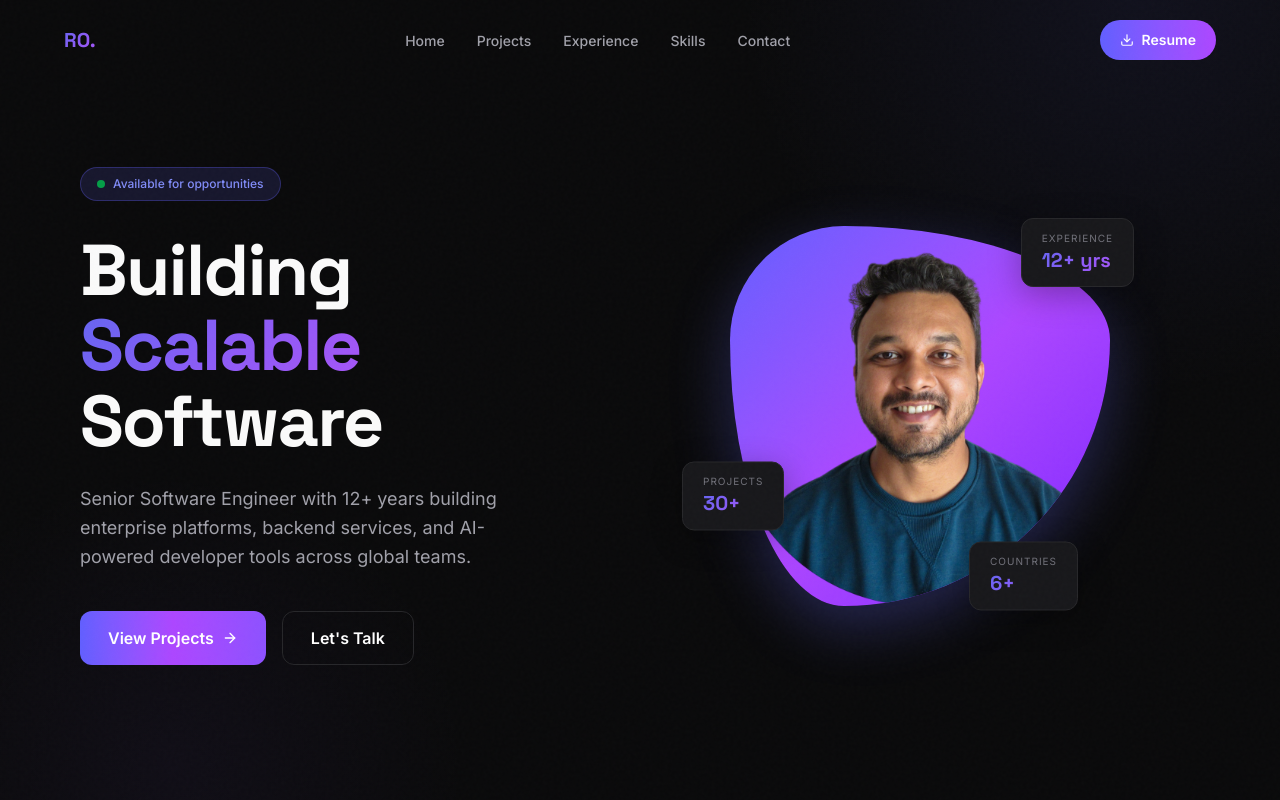
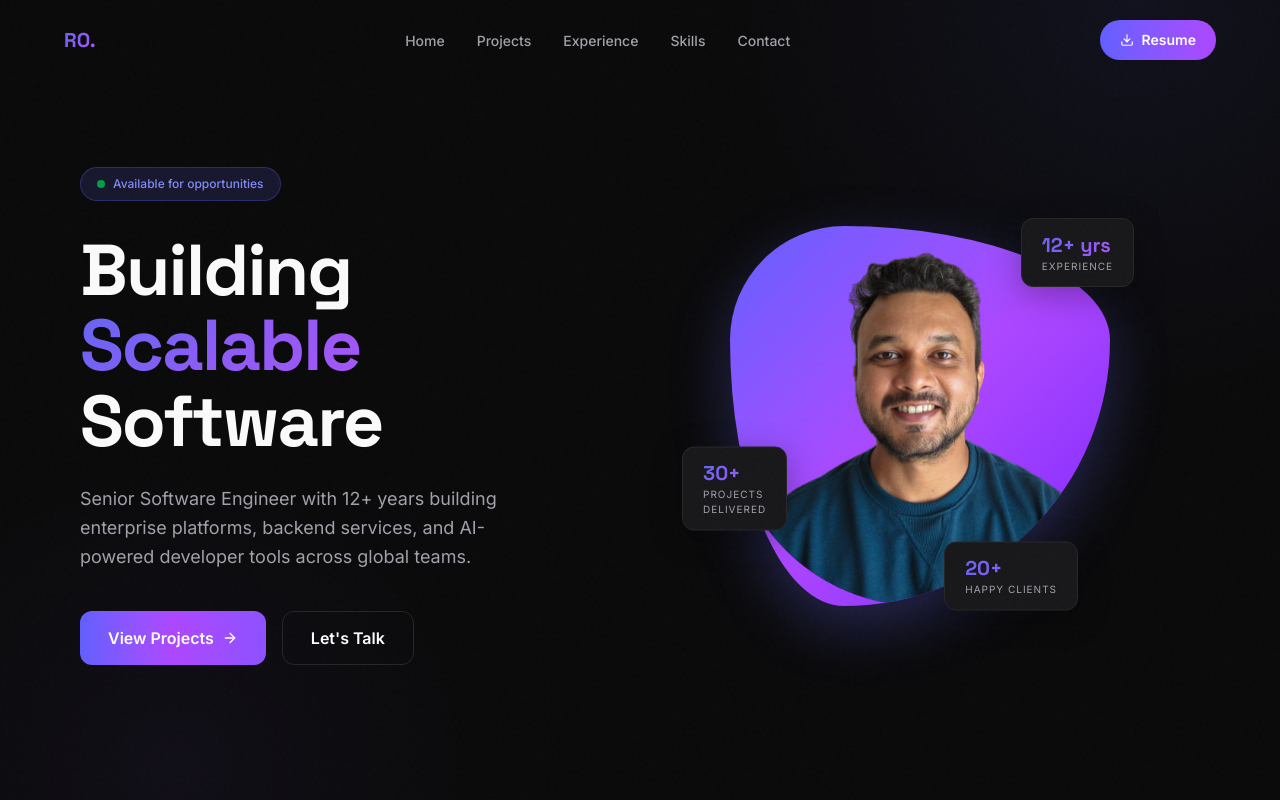
Before and after one commit to rajeshojha/portfolio, a Next.js app: page / in a window 1280 px wide. Shown: the top 800 px of the page. Built offline with nearby package versions, Linux system fonts and the light colour scheme.

Commit message:
updated hero section

```diff
--- a/src/components/Hero.tsx
+++ b/src/components/Hero.tsx
@@ -78,34 +78,37 @@ export default function Hero() {
           {/* Floating cards */}
           <div className="absolute -top-2 -right-6 animate-float">
             <div className="px-5 py-3 bg-[var(--color-card)] border border-[var(--color-border)] rounded-xl shadow-[0_8px_32px_rgba(0,0,0,0.3)]">
-              <div className="text-[10px] uppercase tracking-widest text-[var(--color-muted)]">
-                Experience
-              </div>
               <div className="font-['Space_Grotesk',sans-serif] text-xl font-bold gradient-text">
                 12+ yrs
+              </div>
+              <div className="text-[10px] uppercase tracking-widest text-[var(--color-secondary)]">
+                Experience
               </div>
             </div>
           </div>
 
           <div className="absolute bottom-16 -left-12 animate-float-delayed">
             <div className="px-5 py-3 bg-[var(--color-card)] border border-[var(--color-border)] rounded-xl shadow-[0_8px_32px_rgba(0,0,0,0.3)]">
-              <div className="text-[10px] uppercase tracking-widest text-[var(--color-muted)]">
-                Projects
-              </div>
               <div className="font-['Space_Grotesk',sans-serif] text-xl font-bold gradient-text">
                 30+
+              </div>
+              <div className="text-[10px] uppercase tracking-widest text-[var(--color-secondary)]">
+                Projects<br />
+                Delivered
               </div>
             </div>
           </div>
 
           <div className="absolute -bottom-4 right-8 animate-float-delayed-2">
             <div className="px-5 py-3 bg-[var(--color-card)] border border-[var(--color-border)] rounded-xl shadow-[0_8px_32px_rgba(0,0,0,0.3)]">
-              <div className="text-[10px] uppercase tracking-widest text-[var(--color-muted)]">
-                Countries
+              <div className="font-['Space_Grotesk',sans-serif] text-xl font-bold gradient-text">
+                20+
               </div>
-              <div className="font-['Space_Grotesk',sans-serif] text-xl font-bold gradient-text">
-                6+
+              <div className="text-[10px] uppercase tracking-widest text-[var(--color-secondary)]">
+                Happy
+                Clients
               </div>
+
             </div>
           </div>
         </div>
```
